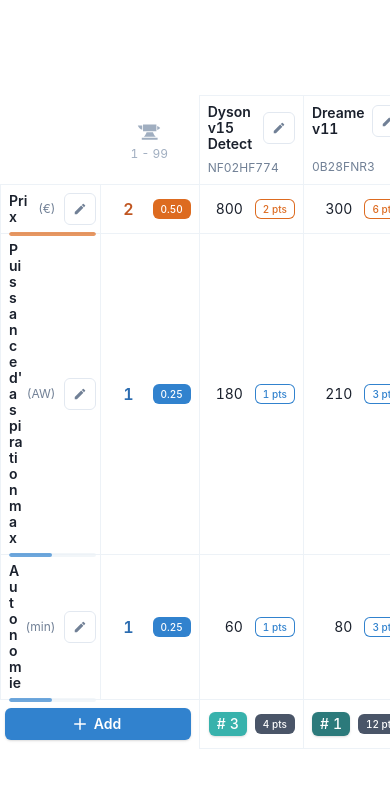
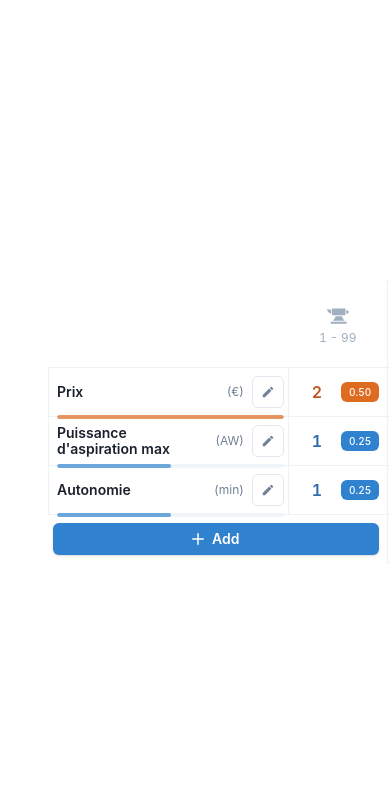
Before and after one commit to MjStryker/multi-criteria-decision-making-app, a React (Create React App) app: page / in a window 390 px wide. Shown: the top 788 px of the page. Built offline with nearby package versions, Linux system fonts and the light colour scheme.

Commit message:
Improves Table's width responsive

```diff
--- a/src/components/Comparator/DataTable.tsx
+++ b/src/components/Comparator/DataTable.tsx
@@ -113,6 +113,8 @@
       <TableContainer
         className="TableContainer"
         h="full"
+        pl="12"
+        pr="8"
         display="flex"
         alignItems="center"
       >
--- a/src/components/Comparator/Table/Body/Cells/CriterionNameUnitCell.tsx
+++ b/src/components/Comparator/Table/Body/Cells/CriterionNameUnitCell.tsx
@@ -33,7 +33,8 @@
       position="relative"
       pl={2}
       pr={1}
-      w="240px"
+      minW="240px"
+      maxW="240px"
       border="1px"
       borderColor="gray.100"
     >
--- a/src/components/Comparator/Table/Header/TableHeaderCell.tsx
+++ b/src/components/Comparator/Table/Header/TableHeaderCell.tsx
@@ -23,7 +23,7 @@
   const defaultName = `Produit ${columnIdx + 1}`;
 
   return (
-    <Td w="150px" maxW="150px" px={2} border="1px" borderColor="gray.100">
+    <Td minW="150px" maxW="150px" px={2} border="1px" borderColor="gray.100">
       <VStack
         className="CellContainer"
         alignItems="stretch"
```
